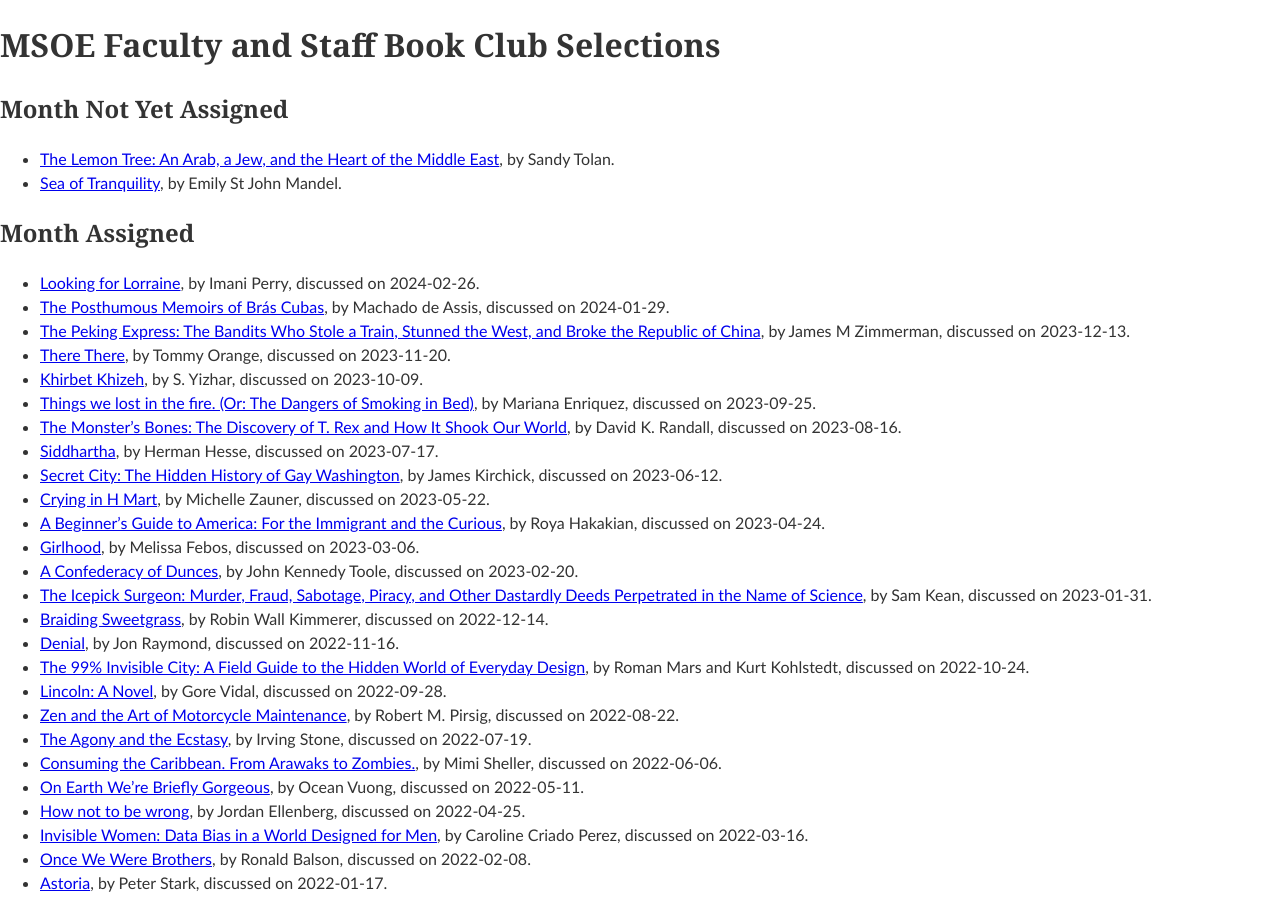
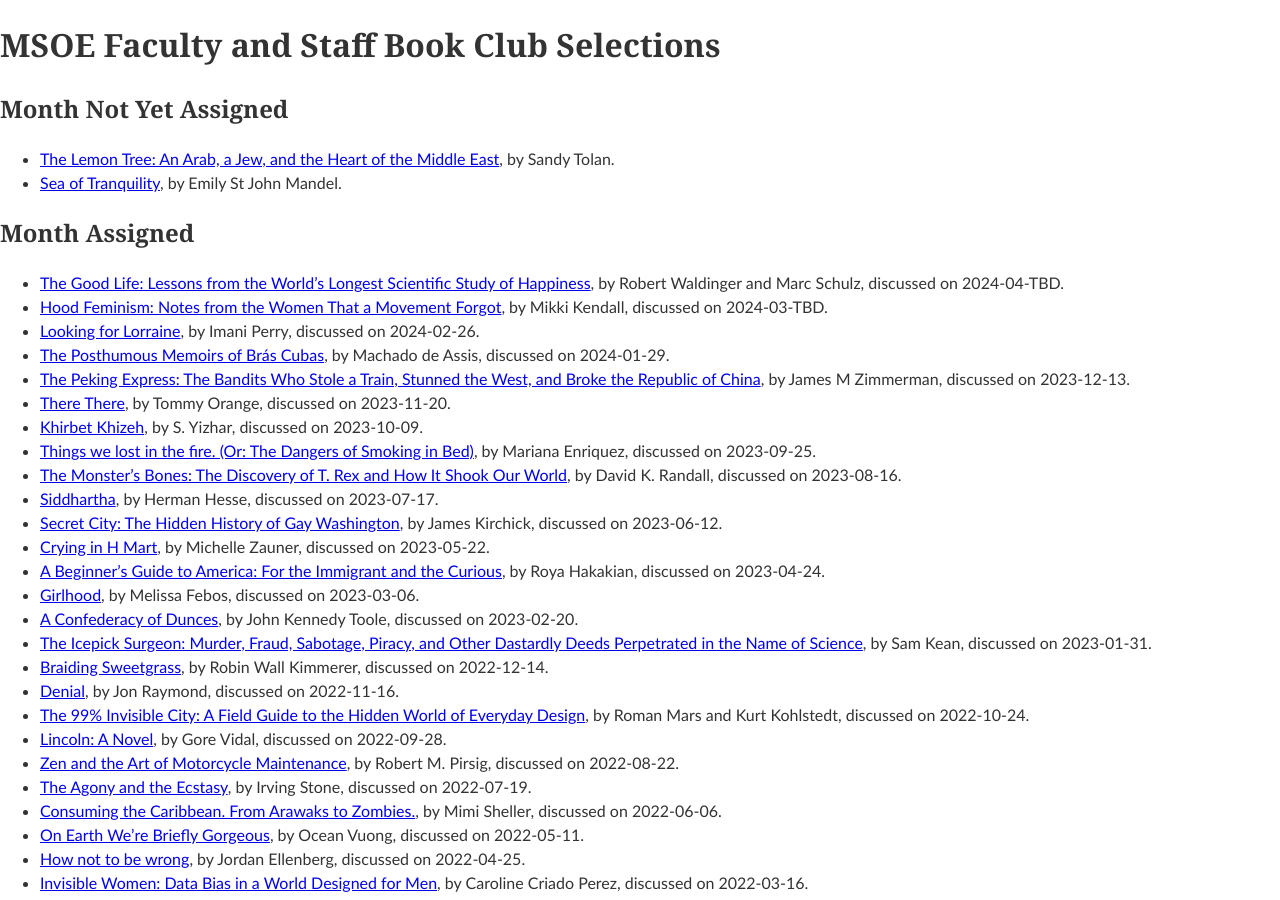
Before and after one commit to edurant/edurant.github.io, a Jekyll site: the page built from misc/bookClub.md, in a window 1280 px wide and 900 px high. Built offline with Jekyll 4.4.1, drawn with Linux system fonts in a browser that asks for light colours; our own code applies the rules of GitHub Pages for plain Markdown files.

Commit message:
MSOE book club: March & April selections

```diff
--- a/misc/bookClub.md
+++ b/misc/bookClub.md
@@ -9,6 +9,9 @@
 * [Sea of Tranquility](https://bookshop.org/p/books/sea-of-tranquility-emily-st-john-mandel/17768221), by Emily St John Mandel.
 
 ## Month Assigned
+
+* [The Good Life: Lessons from the World's Longest Scientific Study of Happiness](https://bookshop.org/p/books/the-good-life-life-changing-lessons-from-the-world-s-longest-study-of-happiness-marc-schulz/18716303), by Robert Waldinger and Marc Schulz, discussed on 2024-04-TBD.
+* [Hood Feminism: Notes from the Women That a Movement Forgot](https://bookshop.org/books/hood-feminism-notes-from-the-women-that-a-movement-forgot/9780525560548), by Mikki Kendall, discussed on 2024-03-TBD.
 * [Looking for Lorraine](https://bookshop.org/p/books/looking-for-lorraine-the-radiant-and-radical-life-of-lorraine-hansberry-imani-perry/9004066), by Imani Perry, discussed on 2024-02-26.
 * [The Posthumous Memoirs of Brás Cubas](https://bookshop.org/p/books/the-posthumous-memoirs-of-bras-cubas-joaquim-maria-machado-de-assis/13441055), by Machado de Assis, discussed on 2024-01-29.
 * [The Peking Express: The Bandits Who Stole a Train, Stunned the West, and Broke the Republic of China](https://www.boswellbooks.com/book/9781541701700), by James M Zimmerman, discussed on 2023-12-13.
```
Also changed, not shown: other parts of misc/bookClub.md (+1 -1 lines).
